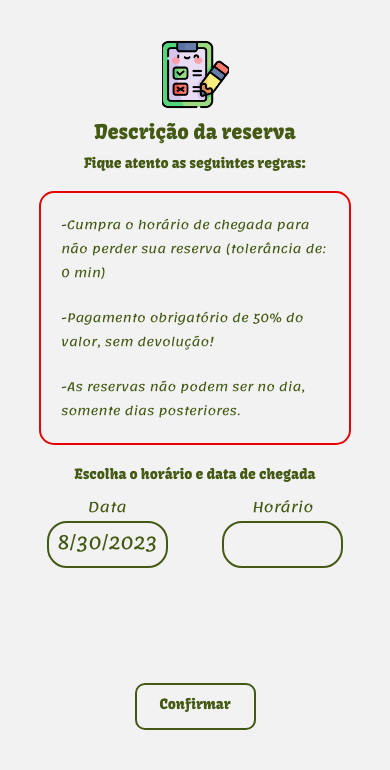
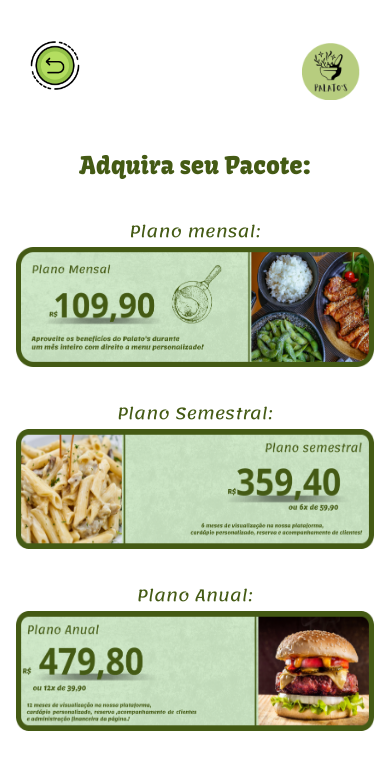
Before and after one commit to 91921902/Palatos-ReactNative, a React Native app: screen / in a window 390 px wide. Shown: the top 770 px of the page. Built offline with nearby package versions, Linux system fonts and the light colour scheme.

Commit message:
planos e pacote atualizado

```diff
--- a/App.js
+++ b/App.js
@@ -28,7 +28,7 @@
 const MyNavigator = () => {
   return (
     <NavigationContainer>
-      <Stack.Navigator initialRouteName='DescricaoReserva' screenOptions={{ headerShown: false }}>
+      <Stack.Navigator initialRouteName='planosEPacotes' screenOptions={{ headerShown: false }}>
         <Stack.Screen name="planosEPacotes" component={PlanosEPacotes} />
         <Stack.Screen name="NovoCadastro" component={NovoCadastro} />
         <Stack.Screen name="NovoMenu" component={NovoMenu} />
--- a/pages/novoCadastro/NovoCadastro.js
+++ b/pages/novoCadastro/NovoCadastro.js
@@ -211,7 +211,7 @@
 /* ----------------------------------------------- */
 
 
-    function nextFormPage() {
+    async function nextFormPage() {
 
         //const isAuth = userTools.authUser()
         const isAuth = true
@@ -234,6 +234,10 @@
         newFormData.append('tempoTolerancia', tempoTolerancia)
         newFormData.append('cep', cep)
         newFormData.append('rua', rua)
+
+        const plano = JSON.parse(await AsyncStorage.getItem("plano"))
+
+        newFormData.append('plano', plano)
 
         navigation.navigate('NovoMenu', {
             formData: newFormData,
--- a/pages/planosEPacotes/PlanosEPacotes.js
+++ b/pages/planosEPacotes/PlanosEPacotes.js
@@ -10,7 +10,8 @@
 import fontKavoon from "../../assets/fonts/kavoon.ttf"
 import fontLemonada from "../../assets/fonts/lemonada.ttf"
 import MiniLogo from "../../components/MiniLogo"
-function PlanosEPacotes() {
+import AsyncStorage from "@react-native-async-storage/async-storage"
+function PlanosEPacotes({ navigation }) {
     const [fontLoaded, setFontLoaded] = useState(false);
 
 
@@ -29,13 +30,35 @@
 
     }, [])
 
+    async function setPlano(plano) {
+
+
+        switch (plano) {
+
+            case 1:
+                await AsyncStorage.setItem("plano", JSON.stringify(1))
+                navigation.navigate("NovoCadastro")
+                break
+            case 2:
+                await AsyncStorage.setItem("plano", JSON.stringify(2))
+                navigation.navigate("NovoCadastro")
+                break
+            case 3:
+                await AsyncStorage.setItem("plano", JSON.stringify(3))
+                navigation.navigate("NovoCadastro")
+                break
+        }
+
+    }
+
 
     if (!fontLoaded) return null
 
     return (
         <View style={styles.containerPlanosEPacotes}>
 
-        <MiniLogo/>
+            <MiniLogo />
+            <BotaoVoltar onPress={() => navigation.goBack()} />
 
             <View style={styles.pacoteView}>
                 <Text style={styles.adquira} >Adquira seu Pacote:</Text>
@@ -51,7 +74,7 @@
                     </View>
 
                     <View style={styles.botaoPosition}>
-                        <Pressable {...A11y.role("button")} style={styles.botaoBanner}>
+                        <Pressable {...A11y.role("button")} style={styles.botaoBanner} onPress={() => setPlano(1)}>
                             <Image source={require("../../assets/BannerPlano1.png")}
                                 style={styles.planoMensal}
                             />
@@ -64,7 +87,7 @@
                     </View>
 
                     <View style={styles.botaoPosition}>
-                        <Pressable {...A11y.role("button")} style={styles.botaoBanner}>
+                        <Pressable {...A11y.role("button")} style={styles.botaoBanner} onPress={() => setPlano(2)}>
                             <Image source={require("../../assets/bannerPlano2.png")}
                                 style={styles.planoMensal}
                             />
@@ -77,7 +100,7 @@
                     </View>
 
                     <View style={styles.botaoPosition}>
-                        <Pressable {...A11y.role("button")} style={styles.botaoBanner}>
+                        <Pressable {...A11y.role("button")} style={styles.botaoBanner} onPress={() => setPlano(3)}>
                             <Image source={require("../../assets/bannerPlano3.png")}
                                 style={styles.planoMensal}
                             />
@@ -89,15 +112,10 @@
 
                 </View>
 
-
-
-
-
             </View>
 
         </View>
     );
-
 }
 
 export default PlanosEPacotes
--- a/pages/planosEPacotes/styles.js
+++ b/pages/planosEPacotes/styles.js
@@ -6,6 +6,7 @@
         flex:1,
         width: '100%',
         paddingTop:150,
+        backgroundColor: "white"
     },
 
     miniLogo:{
@@ -55,26 +56,22 @@
     },
 
     planoMensal:{
-        width: 279,
-        height: 84,
+        width: "100%",
+        height:"100%",
         borderRadius:10,
-        borderWidth:1,
-        borderColor: '#445A14',
-
+        resizeMode: "stretch",
     },
 
     botaoPosition:{
-    alignItems: 'center',
+        alignItems: 'center',
 
 
     },
 
     botaoBanner:{
-        width: 279,
-        height: 84,
+        width: "92%",
+        height: 120,
         borderRadius:10,
-        borderWidth:1,
-        borderColor: '#445A14',
 
     },
 
```
Lines whose indentation alone changed are shown as unchanged.
